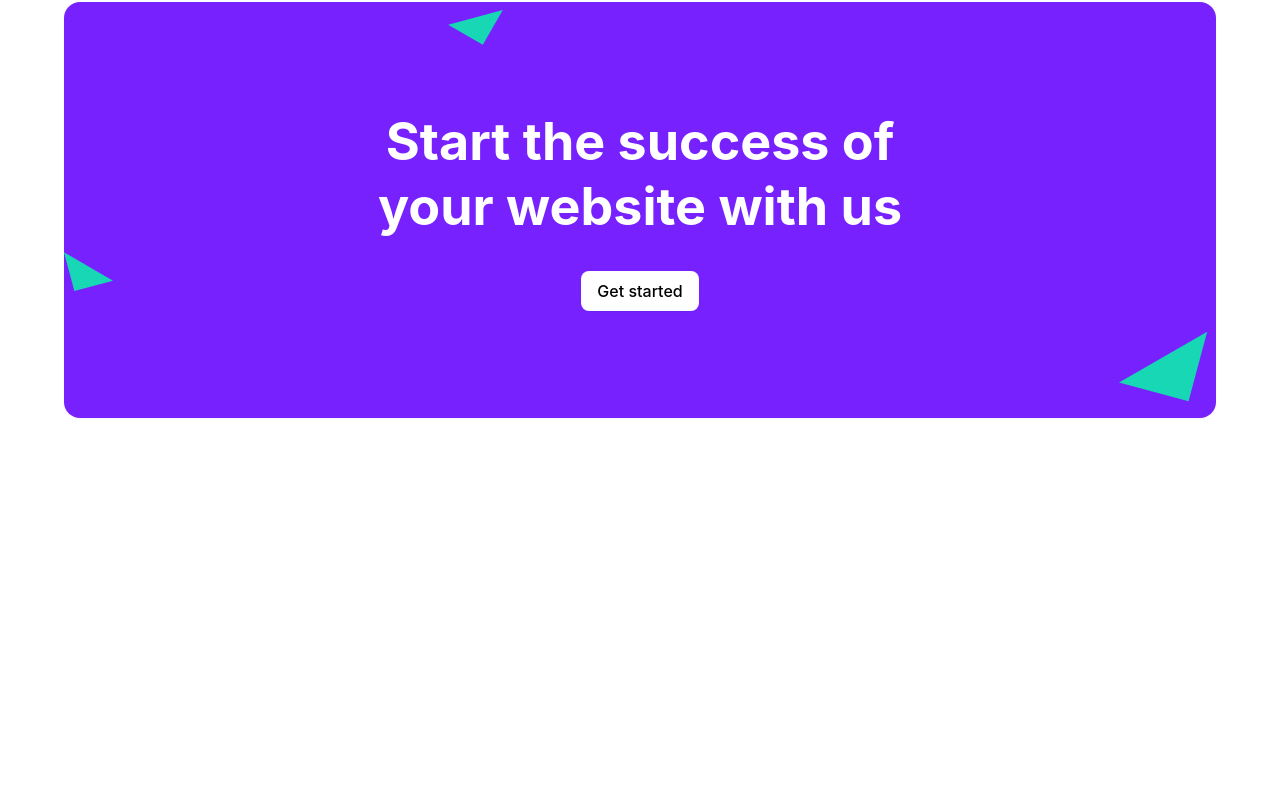
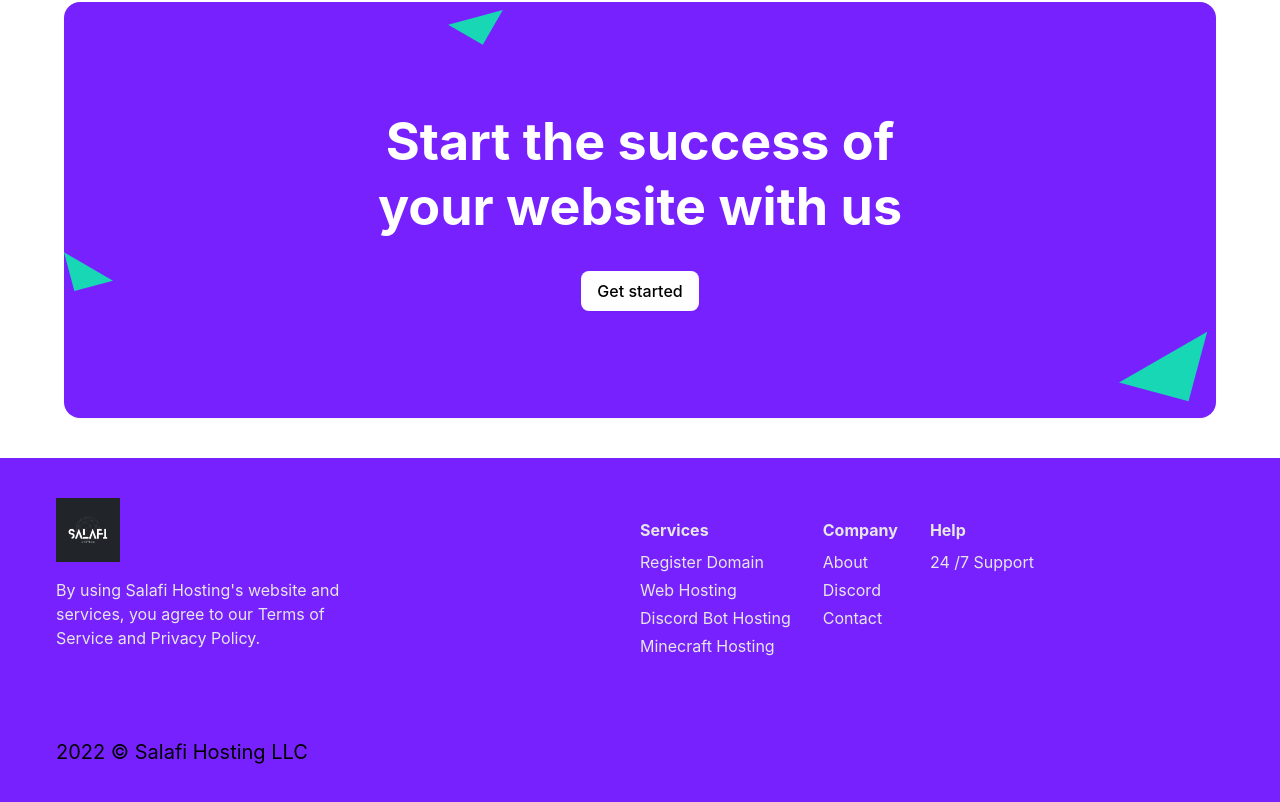
Before and after one commit to xDeFc0nx/TaleHost, a Next.js app: page / in a window 1280 px wide. Shown: the part 3942-4744 px from the top of the page. Before the commit the page ends 4400 px from the top, so only its background shows below. Built offline with nearby package versions, Linux system fonts and the light colour scheme.

Commit message:
footer completed

```diff
--- a/components/layout/Footer.js
+++ b/components/layout/Footer.js
@@ -1,15 +1,110 @@
 import Head from "next/head";
 import Image from "next/image";
 import Link from "next/link";
+import logo from "../../images/salafi-logo-resize.png";
 
 const Footer = (props) => {
   const date = new Date();
   const year = date.getFullYear();
+  const ListFeature = (props) => {
+    return (
+      <li className="flex flex-row items-center text-[#808080] ">
+        <svg
+          className="mr-6"
+          width="18"
+          height="13"
+          viewBox="0 0 18 13"
+          fill="none"
+          xmlns="http://www.w3.org/2000/svg"
+        >
+          <path
+            d="M6.99313 12.421L0.286133 5.57997L1.71413 4.17997L7.00713 9.57897L16.2931 0.292969L17.7071 1.70697L6.99313 12.421Z"
+            fill="#079552"
+          />
+        </svg>
+        {props.children}
+      </li>
+    );
+  };
   return (
-    <footer className="w-full text-center bg-mezo-dark text-mezo-white p-2 pin-b">
-      <span className="lg:text-xl">
-        Made with 💘 by Mezo Management {year} &copy;
-      </span>
+    <footer className="w-full bg-[#7721FF] p-10 px-14 text-[#E6E6E6] ">
+      <div className="flex flex-col sm:flex-row">
+        {/* Logo and Description */}
+        <div className="sm:w-6/12 ">
+          <div className="relative w-16 h-16 2xl:w-16 2xl:h-16">
+            <Link href="/">
+              <a>
+                <Image src={logo} alt="logo>" layout="fill" />
+              </a>
+            </Link>
+          </div>
+          <p className="sm:w-10/12 md:w-6/12  mt-4">
+            By using Salafi Hosting's website and services, you agree to our
+            Terms of Service and Privacy Policy.
+          </p>
+        </div>
+        {/* Navigation */}
+        <div className="flex flex-col sm:flex-row sm:space-x-2 md:space-x-3 lg:space-x-4 xl:space-x-8 ">
+          <ul className="mt-5 space-y-1">
+            <li>
+              <h1 className="font-bold mb-2 ">Services</h1>
+            </li>
+            <li>
+              <Link href="https://panel.salafihosting.com/">
+                <a>Register Domain</a>
+              </Link>
+            </li>
+            <li>
+              <Link href="https://panel.salafihosting.com/index.php?rp=/store/website-hosting">
+                <a>Web Hosting</a>
+              </Link>
+            </li>
+            <li>
+              <Link href="https://panel.salafihosting.com/index.php?rp=/store/discord-bot-hosting">
+                <a>Discord Bot Hosting</a>
+              </Link>
+            </li>
+            <li>
+              <Link href="https://panel.salafihosting.com/index.php?rp=/store/minecraft-hosting">
+                <a>Minecraft Hosting</a>
+              </Link>
+            </li>
+          </ul>
+          <ul className="mt-5 space-y-1">
+            <li>
+              <h1 className="font-bold mb-2 ">Company</h1>
+            </li>
+            <li>
+              <Link href="/about">
+                <a>About</a>
+              </Link>
+            </li>
+            <li>
+              <Link href="https://discord.gg/eWsYZZz9Nz">
+                <a>Discord</a>
+              </Link>
+            </li>
+            <li>
+              <Link href="/contact">
+                <a>Contact</a>
+              </Link>
+            </li>
+          </ul>
+          <ul className="mt-5 space-y-1">
+            <li>
+              <h1 className="font-bold mb-2 ">Help</h1>
+            </li>
+            <li>
+              <Link href="/about">
+                <a>24 &#47;7 Support</a>
+              </Link>
+            </li>
+          </ul>
+        </div>
+      </div>
+      <div className=" sm:mt-20">
+        <h1 className="lg:text-xl  text-black">{year} &copy; Salafi Hosting LLC</h1>
+      </div>
     </footer>
   );
 };
--- a/components/layout/Header.js
+++ b/components/layout/Header.js
@@ -11,7 +11,7 @@
     return (
       <div className=" flex-col">
         <Link href={href}>
-          <a {...rest} className="btn-primary text-white hover:text-gray-300">
+          <a {...rest} className="btn-primary text-white hover:text-salafi-black">
             {children}
           </a>
         </Link>
@@ -44,7 +44,7 @@
                 <path d="M8.99997 10.414L0.292969 1.70697L1.70697 0.292969L8.99997 7.58597L16.293 0.292969L17.707 1.70697L8.99997 10.414Z" />
               </svg>
             </span>
-            <Menu.Items className="sm:absolute sm:top-12 sm:bg-salafi-primary-btn rounded-md py-4 w-[12rem] text-left space-y-2">
+            <Menu.Items className="sm:absolute sm:top-12 sm:bg-salafi-primary-btn  rounded-md py-4 w-[12rem] text-left space-y-2">
               <Menu.Item>
                 <MyLink href="/web-hosting">Web hosting</MyLink>
               </Menu.Item>
--- a/components/layout/Layout.js
+++ b/components/layout/Layout.js
@@ -7,7 +7,7 @@
     <Fragment>
       <Header />
       <main>{props.children}</main>
-      {/* <Footer/> */}
+      <Footer/>
     </Fragment>
   );
 };
```
